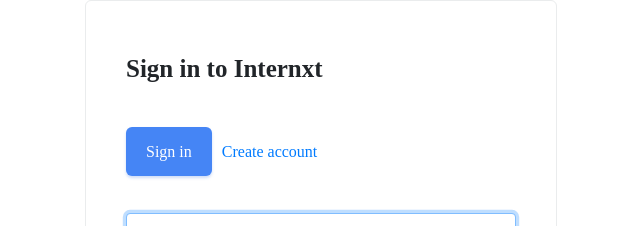
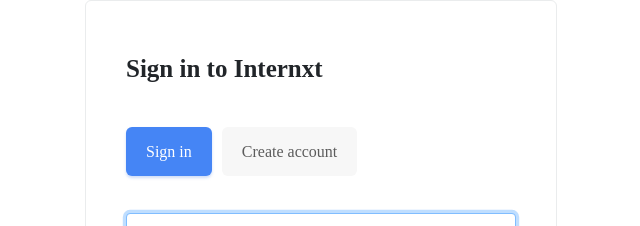
Before and after one commit to internxt/photos-web, a React (Create React App) app: page /login in a window 1280 px wide. Shown: the part 64-290 px from the top of the page, without its empty margins (319-959 px from the left). Built offline with nearby package versions, Linux system fonts and the light colour scheme; a web font is replaced by a local one.

Commit message:
Login fully operational

```diff
--- a/src/App.tsx
+++ b/src/App.tsx
@@ -3,10 +3,10 @@
 import './App.scss'
 import Home from './screens/Home'
 import Login from './screens/Login'
-import Register from './screens/Register'
 import { useEffect, useState } from 'react';
 import Settings from './lib/utils/settings';
 import { createObjectStore, putBulkValue } from './lib/utils/indexedDB';
+import New from './screens/Login/New';
 
 interface IUser {
 
@@ -117,7 +117,7 @@
       <Switch>
         <Route path='/login' render={(props) => <Login isAuthenticated={isAuthenticated} handleKeySaved={handleKeySaved} />} />
 
-        <Route path='/register' render={() => <Register />} />
+        <Route exact path='/new' render={(props: any) => <New isNewUser={true} isAuthenticated={isAuthenticated} handleKeySaved={handleKeySaved} {...props} />} />
 
         <Route path='/app' render={() => <Home />} />
 
--- a/src/screens/Login/New.tsx
+++ b/src/screens/Login/New.tsx
@@ -82,7 +82,7 @@
     //Datas
     const encPrivateKey = aes.encrypt(privateKeyArmored, formInputValues.password, false);
 
-    return fetch('/api/register', {
+    return fetch(`${process.env.REACT_APP_API_URL}/api/register`, {
       method: 'post',
       headers: getHeaders(true, true),
       body: JSON.stringify({
@@ -115,7 +115,6 @@
           initializeUser(formInputValues.email, user.mnemonic, encPass).then((rootFolderInfo) => {
             user.root_folder_id = rootFolderInfo.user.root_folder_id;
             Settings.set('xUser', JSON.stringify(user));
-            history.push('/login');
           })
         })
       } else {
--- a/src/screens/Login/index.tsx
+++ b/src/screens/Login/index.tsx
@@ -278,9 +278,10 @@
 
             <div className="menu-box">
               <button className="on">Sign in</button>
-              <a href='https://drive.internxt.com/new' target='_blank' >
+              <button className="off" onClick={(e: any) => { history.push('/new'); }}>Create account</button>
+              {/* <a href='https://drive.internxt.com/new' target='_blank' >
                 <span className="off">Create account</span>
-              </a>
+              </a> */}
             </div>
 
             <Form className="form-register" onSubmit={(e: FormEvent<HTMLFormElement>) => handleSubmit(e)}>
```
